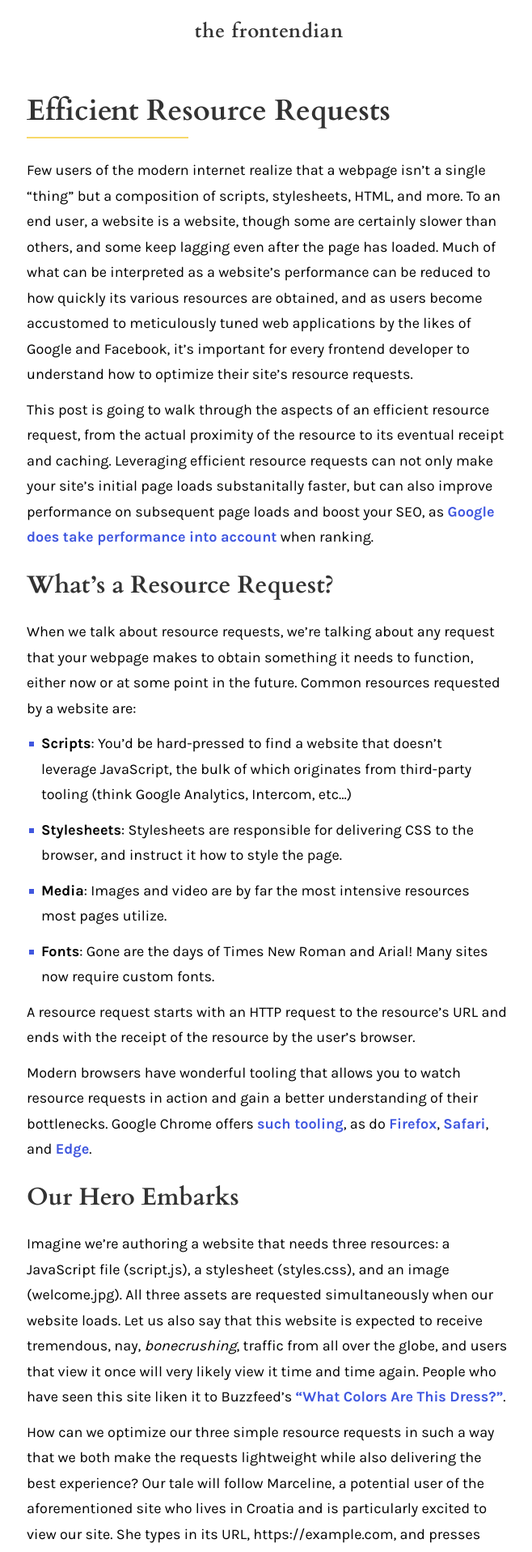
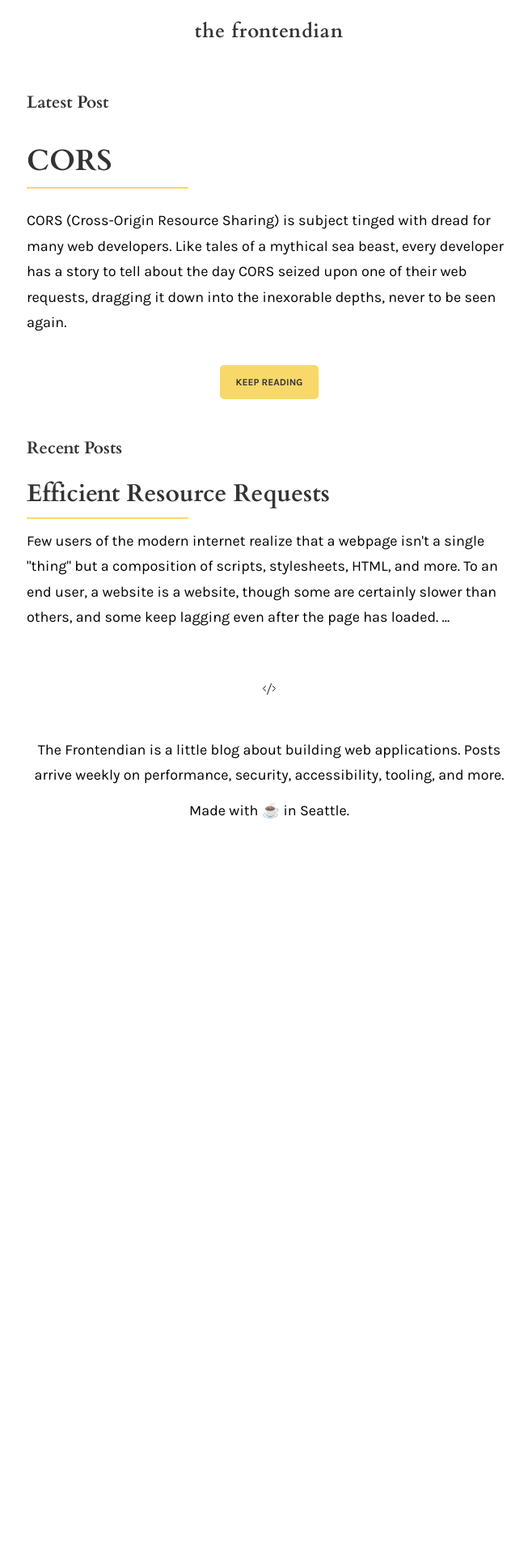
Before and after one commit to ryanmillerdev/frontendian, a Jekyll site: the page built from index.md, in a window 1280 px wide. Shown: the top 1917 px of the page at 81% size, without its empty margins (307-965 px from the left). Built offline with Jekyll 4.4.1, drawn with Linux system fonts in a browser that asks for light colours; after the commit the page ends 1209 px from its top, so only the background shows below that; some of the changed text lies outside the part shown.

Commit message:
Initial draft of CORS post.

```diff
--- a/_config.yml
+++ b/_config.yml
@@ -1,43 +1,8 @@
-# Welcome to Jekyll!
-#
-# This config file is meant for settings that affect your whole blog, values
-# which you are expected to set up once and rarely edit after that. If you find
-# yourself editing this file very often, consider using Jekyll's data files
-# feature for the data you need to update frequently.
-#
-# For technical reasons, this file is *NOT* reloaded automatically when you use
-# 'bundle exec jekyll serve'. If you change this file, please restart the server process.
-
-# Site settings
-# These are used to personalize your new site. If you look in the HTML files,
-# you will see them accessed via {{ site.title }}, {{ site.email }}, and so on.
-# You can create any custom variable you would like, and they will be accessible
-# in the templates via {{ site.myvariable }}.
-title: Frontendian
-email: your-email@example.com
-description: >- # this means to ignore newlines until "baseurl:"
-  Write an awesome description for your new site here. You can edit this
-  line in _config.yml. It will appear in your document head meta (for
-  Google search results) and in your feed.xml site description.
-baseurl: "" # the subpath of your site, e.g. /blog
-url: "" # the base hostname & protocol for your site, e.g. http://example.com
-twitter_username: jekyllrb
-github_username:  jekyll
+title: The Frontendian
+email: ryan@frontendian.co
+description: A little blog about building web applications.
+url: "https://frontendian.co"
 permalink: /:categories/:title
-
-# Build settings
 markdown: kramdown
 plugins:
   - jekyll-feed
-
-# Exclude from processing.
-# The following items will not be processed, by default. Create a custom list
-# to override the default setting.
-# exclude:
-#   - Gemfile
-#   - Gemfile.lock
-#   - node_modules
-#   - vendor/bundle/
-#   - vendor/cache/
-#   - vendor/gems/
-#   - vendor/ruby/
--- a/_layouts/base.html
+++ b/_layouts/base.html
@@ -10,9 +10,13 @@
   </script>
   <meta charset="utf-8" />
   <meta http-equiv="X-UA-Compatible" content="IE=edge">
-  <title>The Frontendian</title>
+  <title>the frontendian</title>
   <meta name="viewport" content="width=device-width, initial-scale=1">
   <link href="https://fonts.googleapis.com/css?family=Cardo:400,700|Inconsolata|Karla:400,700" rel="stylesheet">
+
+  {% if page.syntaxHighlighting %}
+  <link href="https://cdnjs.cloudflare.com/ajax/libs/highlight.js/9.12.0/styles/github.min.css" rel="stylesheet">
+  {% endif %}
 
   <!-- Favicons -->
 
@@ -24,6 +28,10 @@
   <!-- Styling -->
 
   <style>
+    * {
+      box-sizing: border-box;
+    }
+
     html, body {
       margin: 0;
       padding: 0;
@@ -44,11 +52,24 @@
       font-family: Inconsolata, 'Courier New', Courier, monospace;
     }
 
-    a,
-    address,
-    div,
-    p {
+    a, address, div, p, pre, code {
       font-size: 3rem;
+    }
+
+    figure {
+      margin: 8rem 0;
+      text-align: center;
+    }
+
+    pre {
+      margin: 6rem 0;
+    }
+
+    figcaption {
+      display: inline-block;
+      margin: 5rem 0 0 0;
+      max-width: 50rem;
+      font-size: 2rem;
     }
 
     p {
@@ -128,16 +151,28 @@
       line-height: 1.25;
     }
 
-    h1::after {
+    h1::after ,
+    h2::after {
       content: '';
       position: absolute;
       bottom: -2rem;
       left: 0;
-      width: 100%;
-      max-width: 200px;
+      width: 200px;
       height: 2px;
       background-color: #F7D869;
     }
+
+    h1.align-middle ,
+    h2.align-middle {
+      text-align: center;
+    }
+
+    h1.align-middle::after,
+    h2.align-middle::after {
+      left: 50%;
+      margin-left: -100px;
+    }
+
 
     h1 {
       font-size: 6rem;
@@ -151,10 +186,55 @@
     h3 {
       font-size: 4rem;
     }
+
+    h4 {
+      font-size: 3.5rem;
+    }
+
+    /* Buttons */
+
+    button {
+      border: 2px solid #F7D869;
+      padding: 2rem 3rem;
+      background-color: #F7D869;
+      border-radius: 5px;
+      color: #333;
+      cursor: pointer;
+      font-family: Karla, Arial, Helvetica, sans-serif;
+      font-size: 2rem;
+      font-weight: bold;
+      text-transform: uppercase;
+      -webkit-font-smoothing: antialiased;
+    }
+
+    /* Utilities */
+    .mb-0 { margin-bottom: 0 !important; }
+    .mb-1 { margin-bottom: 1rem !important; }
+    .mb-2 { margin-bottom: 2rem !important; }
+    .mb-3 { margin-bottom: 3rem !important; }
+    .ma-4 { margin: 4rem !important; }
+    .mb-4 { margin-bottom: 4rem !important; }
+    .mb-5 { margin-bottom: 5rem !important; }
+    .mb-6 { margin-bottom: 6rem !important; }
+
+    /* Disqus */
+    #disqus_thread {
+      margin: 4rem 0 0 0;
+    }
+
+    /* HighlightJS */
+    .hljs {
+      background-color: #FAFAFA;
+      padding: 6rem;
+    }
   </style>
 </head>
 <body>
-  <header><a href="/"><h3>the frontendian</h3></a></header>
+  <header>
+    <a href="/">
+      <h3>the frontendian</h3>
+    </a>
+  </header>
   <main>{{ content }}</main>
   <footer>
     <div class="footer-divider">
@@ -173,5 +253,31 @@
       </div>
     </div>
   </footer>
+
+  <!-- DISQUS -->
+  {% if page.comments %}
+  <script>
+  (function() {
+  var d = document, s = d.createElement('script');
+  s.src = 'https://the-frontendian.disqus.com/embed.js';
+  s.setAttribute('data-timestamp', +new Date());
+  (d.head || d.body).appendChild(s);
+  })();
+  </script>
+  <noscript>Please enable JavaScript to view the <a href="https://disqus.com/?ref_noscript">comments powered by Disqus.</a></noscript>
+  {% endif %}
+
+  <!-- SYNTAX HIGHLIGHTING -->
+  {% if page.syntaxHighlighting %}
+  <script src="https://cdnjs.cloudflare.com/ajax/libs/highlight.js/9.12.0/highlight.min.js"></script>
+  {% endif %}
+
+  {% for language in page.syntaxHighlighting %}
+  <script src="https://cdnjs.cloudflare.com/ajax/libs/highlight.js/9.12.0/languages/{{ language }}.min.js"></script>
+  {% endfor %}
+
+  {% if page.syntaxHighlighting %}
+  <script>hljs.initHighlightingOnLoad();</script>
+  {% endif %}
 </body>
 </html>
--- a/_layouts/home.html
+++ b/_layouts/home.html
@@ -2,11 +2,28 @@
 layout: base
 ---
 
-{% for post in site.posts %}
+{% assign latestPost = site.posts | first %}
+
+
+<h4>Latest Post</h4>
+<article>
+  <a href="{{ latestPost.url }}">
+    <h1>{{ latestPost.title }}</h1>
+  </a>
+  {{ latestPost.excerpt }}
+</article>
+<div style="text-align: center">
+  <a href="{{ latestPost.url }}">
+    <button class="ma-4">Keep Reading</button>
+  </a>
+</div>
+<h4>Recent Posts</h4>
+{% assign recentPosts = site.posts | slice:1 %}
+{% for post in recentPosts %}
 <article>
   <a href="{{ post.url }}">
-    <h1>{{ post.title }}</h1>
+    <h2>{{ post.title }}</h2>
   </a>
-  {{ post.content }}
+  {{ post.excerpt }}
 </article>
 {% endfor %}
--- a/_posts/2018-05-28-efficient-resource-requests.markdown
+++ b/_posts/2018-05-28-efficient-resource-requests.markdown
@@ -3,6 +3,10 @@ layout: post
 title:  "Efficient Resource Requests"
 date:   2018-05-28 07:50:24 -0700
 categories: performance
+hero: /public/svg/carriage-outline.svg
+comments: true
+excerpt: >-
+  <p>Few users of the modern internet realize that a webpage isn't a single "thing" but a composition of scripts, stylesheets, HTML, and more. To an end user, a website is a website, though some are certainly slower than others, and some keep lagging even after the page has loaded. ...</p>
 ---
 Few users of the modern internet realize that a webpage isn't a single "thing" but a composition of scripts, stylesheets, HTML, and more. To an end user, a website is a website, though some are certainly slower than others, and some keep lagging even after the page has loaded. Much of what can be interpreted as a website's performance can be reduced to how quickly its various resources are obtained, and as users become accustomed to meticulously tuned web applications by the likes of Google and Facebook, it's important for every frontend developer to understand how to optimize their site's resource requests.
 
--- /dev/null
+++ b/_posts/2018-06-03-cors.markdown
@@ -0,0 +1,143 @@
+---
+layout: post
+title:  "CORS"
+date:   2018-06-01 08:00:00 -0700
+categories: security
+hero: /public/svg/sailor-outline.svg
+comments: true
+syntaxHighlighting: ['http']
+---
+CORS (Cross-Origin Resource Sharing) is subject tinged with dread for many web developers. Like tales of a mythical sea beast, every developer has a story to tell about the day CORS seized upon one of their web requests, dragging it down into the inexorable depths, never to be seen again.
+
+<figure>
+  <img src="/public/svg/kraken-outline.svg" width="100%" style="max-width: 50rem"/>
+  <figcaption>"No 'Access-Control-Allow-Origin' header is present on the requested resource. Origin 'https://example.com' is therefore not allowed access."</figcaption>
+</figure>
+
+Whether it's fetching a bit of JSON, or attempting to configure a CDN for your media assets, CORS seems to make itself a bother at all the wrong times. And so developers have learned to placate CORS, allowing it to garner a repuation as nuisance that, one way or another, makes our users more secure.
+
+This post aims to demystify CORS and show it's lighter side–as a specification that didn't set out to hamper the aspirations of web developers everywhere, but instead to loose us from the grip of the _same-origin policy_. We'll go through each of the headers necessary to properly satisfy CORS constraints, and also discuss a couple places where CORS is now relevant but which may surprise you.
+
+### A Brief History of CORS
+
+CORS, or the idea that was to become CORS, was born in [the Web 2.0 era](https://www.oreilly.com/pub/a/web2/archive/what-is-web-20.html?){:target="_blank"}, circa 2005. One of the premier Web 2.0 buzzwords was [AJAX](http://adaptivepath.org/ideas/ajax-new-approach-web-applications/){:target="_blank"}, or "Asyncronous JavaScript and XML", and it captured the idea that you could use the [XMLHttpRequest](https://developer.mozilla.org/en-US/docs/Web/API/XMLHttpRequest){:target="_blank"} API to asyncronously update a webpage without a full refresh.
+
+Yet when XMLHttpRequest first arrived on the scene it had a significant limitation: you could only use its API to communicate with services which were on the same origin as the requesting site. That meant if your site lived on `https://iloveajax.com`, and you wanted to make a request to `https://externalresource.com` (or even `https://subdomain.iloverajax.com`) the browser would simply refuse to initiate the request. This is called the [same-origin policy](https://developer.mozilla.org/en-US/docs/Web/Security/Same-origin_policy){:target="_blank"}.
+
+As AJAX picked up steam it became apparent that something had to be done about XMLHttpRequest and its same-origin straightjacket. The web development community saw how opening up AJAX to other domains could give rise to new services and ways to use the web, which (spoiler alert) it did in the likes of Firebase, Mixpanel, New Relic, and more. At about this same time (2005) people began to cheat the system using something called [JSONP](https://en.wikipedia.org/wiki/JSONP){:target="_blank"}, which essentially hijacked the `<script>` tag (and its rather lax resource security policy) to query data from remote services.
+
+In 2005 [the first draft](https://www.w3.org/TR/2005/NOTE-access-control-20050613/){:target="_blank"} of what would become the CORS specification was published. Yet it wouldn't be until 2007 that major aspects of the specification began to take shape, such as the "preflight" mechanism and the usage of HTTP headers versus XML markup, and another seven years after that before it became a [W3C recommendation](https://www.w3.org/TR/2014/REC-cors-20140116/){:target="_blank"}. By that time, however, browsers had already begun implementing the stabler parts of the spec.
+
+Writing specifications is no easy task, but you wouldn't be blamed for asking why this one took a decade. When you consider the security implications surrounding CORS, however, it makes a bit more sense. Of chief concern was the fact that most, if not all, web services expected non-GET requests to originate from specific domains (usually owned by the same folks that owned the service in question, given that the same-origin policy was still the law of the land). If CORS were implemented, however, and the same-origin policy for XMLHttpRequests relaxed, said services could now receive a deluge of DELETE, PUT, etc... requests from _any origin_, and it wasn't reasonable to expect every public-facing web service to adapt to CORS prior to its recommendation by the W3C.
+
+So the decision was made to make CORS opt-in, meaning that browsers would continue to enforce the same-origin policy unless given a specific series of signals by a web service that it was permissible to serve content to different origins. We'll discuss the specifics of this mechanism, called _preflighting_, in just a bit. By building this opt-in feature into the design of CORS it meant that web services wouldn't need to service a torrent of unexpected requests, and web developers could start building new breeds of services and tools.
+
+You may never warm to CORS, but if there's one thing for which we should all have a little gratitude, it's the fact that CORS balances both backwards-compatibility and the opening of a huge swath of new functionality to web developers. Not an easy feat! And to better demonstrate the accomplishment that it is, let's dig into how you can use CORS and avoid some of its subtler gotchas.
+
+<figure>
+  <img src="/public/svg/whale-outline.svg" width="100%" style="max-width: 50rem"/>
+</figure>
+
+### Preflighting
+
+Probably the most baffling aspect of CORS is its usage of _preflighting_ requests. Imagine you initiated the following cross-domain request to POST an update to a user's profile with a modern browser:
+
+<pre><code>POST https://api.users.com/me HTTP/1.1
+Host: example.com
+Content-Type: application/json; charset=utf-8
+
+{
+  "name": "Demo User",
+  "description": "I'm a demo user!"
+}</code></pre>
+
+Upon initiating your POST request, you'd see the browser following request first:
+
+<pre><code>OPTIONS https://api.users.com/me HTTP/1.1
+Host: example.com
+Access-Control-Request-Headers: content-type
+Access-Control-Request-Method: POST
+Origin: https://example.com</code></pre>
+
+Let's pause here for a moment. What's going on? This first `OPTIONS` request is called a preflight request, and it's the concrete implementation of the CORS opt-in mechanism at work, as was mentioned just above. Beyond requests that a `<form>` element might make, which are called "simple requests" and will be discussed in the next section, the CORS specification requires that browsers check with servers before making requests.
+
+What does a response to a preflight request look like? If our endpoint isn't familiar with CORS, it might return a status code like `404` or `503`, which would result in the browser showing an error in the console and stifling the request.
+
+If the server does support CORS, but doesn't allow requests from our domain, we might see something like:
+
+<pre><code>OPTIONS https://api.users.com/me HTTP/1.1
+Status: 200
+Access-Control-Allow Origin: https://notyourdomain.com</code></pre>
+
+This response tells the browser that this endpoint is only to be accessed by `https://notyourdomain.com`, and that it doesn't want to allow `https://example.com` to interact with it. The browser would obey and terminate your request.
+
+If the server does support CORS and doesn't care who interacts with the endpoint in question, we'd likely see:
+
+<pre><code>OPTIONS https://api.users.com HTTP/1.1
+Status: 200
+Access-Control-Allow Origin: *</code></pre>
+
+The asterisk (`*`) character means that the endpoint wants to allow any domain to access the endpoint, and that the browser should allow the actual request, namely our request to update the user profile, to proceeed.
+
+There are a few additional nuances to preflight request, but before we get to them, let's take a moment to understand simple requests and why they aren't subject to preflighting.
+
+### Understanding Simple Requests
+
+If there's one thing I'd wish I'd known about CORS sooner, it's how it handles _simple requests_. Think of simple requests as any request a `<form>` element might be able to initiate. Why is this distinction important? Well, prior to CORS, the only requests a webpage could initiate originated from `<form>` elements. Thus, since such requests have been permissible pre-CORS, the specification doesn't require that the browser
+
+Technically defined, however, simple requests are the combination of a _simple method_ with a _simple header_.
+
+The __simple methods__ are `GET` and `POST`. Easy enough to remember.
+
+The __simple headers__ are `Accept`, `Accept-Language`, `Content-Language`, or (and this is important) `Content-Type` __if__ `Content-Type` possesses any of three values: `application/x-www-form-urlencoded`, `multipart/form-data`, or `text/plain`.
+
+Why would the usage of those three magical `Content-Type` values make the header a simple header. The answer has to do with HTML `<form>` elements and the three types of content encodings (MIME types) they are allowed to submit. Check out [this article](https://developer.mozilla.org/en-US/docs/Web/API/HTMLFormElement/enctype) on MDN to learn more. The CORS writers felt it wasn't necessary to gate these requests since forms had already been in existence for several years, and servers would likely be aware such client-side requests were possible.
+
+To help crystallize this disctinction, here are a couple simple requests as described above:
+
+<pre><code class="http">GET https://api.users.com/user/1 HTTP/1.1</code></pre>
+
+<pre><code>POST https://api.users.com/user/1 HTTP/1.1
+Content-Type: application/x-www-form-urlencoded
+
+name=Demo%20User&description=I%27m%20a%20demo%20user%21
+</code></pre>
+
+And here are the same requests, but tweaked slightly so as to result in their being preflighted:
+
+<pre><code class="http">GET https://api.users.com/user/1 HTTP/1.1
+X-Random-Header: 42</code></pre>
+
+<pre><code>POST https://api.users.com/user/1 HTTP/1.1
+Content-Type: application/json
+
+{
+  "name": "Demo User",
+  "description": "I'm a demo user!"
+}</code></pre>
+
+In both of these cases, though we're using simple methods, the addition of headers that fall outside the definition of "simple headers" result in a preflight request being issued.
+
+### Appendix – CORS Headers
+
+`Access-Control-Allow-Origin` is a _response_ header, and designates which domain a response is deliverable to (but only one). Note that supplying a wildcard (`*`) value here will allow any domain to receive the response. This header is checked both during "preflighting" and after a successful response is received.
+
+`Origin` is a _request_ header, and is sent by the requesting browser to signifying the domain from which the request originates. The domain is specified as an FQDN, or full-qualified domain name.
+
+`Access-Control-Allow-Headers` is a _response header_, and specifies which headers (beyond the "simple headers", to be discussed shortly) a request is allowed to include. This header is only applicable during "preflighting".
+
+`Access-Controll-Allow-Methods` is a _response header_, and specifies the methods the request is allowed to use. This header is applicable during "preflighting".
+
+`Access-Control-Allow-Credentials` is a _response header_, and specifies whether a request is allowed to include a user's credentials (cookies, HTTP authentication, or ["client-side SSL certificates"](https://www.w3.org/TR/cors/#user-credentials)). This header is checked both during "preflighting" and after a successful response is received.
+
+`Access-Control-Max-Age` is a _response header_, and lets the browser know that requests which match the request for which the response was supplied won't need preflights for a certain period of seconds.
+
+`Access-Control-Expose-Headers` is a _response header_, and instructs the browser which headers should be inaccessible to JavaScript on the response as delivered. Can accompany otherwise successful responses.
+
+### Appendix – Helpful Links
+
+[MDN](https://developer.mozilla.org/en-US/docs/Web/HTTP/CORS)
+
+[W3C CORS Specification](https://www.w3.org/TR/cors/)
+
+[W3C Fetch Specification - CORS Section](https://fetch.spec.whatwg.org/#http-cors-protocol)
```
Also changed, not shown: other parts of _layouts/base.html (+2 -0 lines), _layouts/post.html (+9 -2 lines), public/svg/carriage-outline.svg (added), public/svg/kraken-outline.svg (added), public/svg/sailor-outline.svg (added), public/svg/whale-outline.svg (added), 1 other file.
